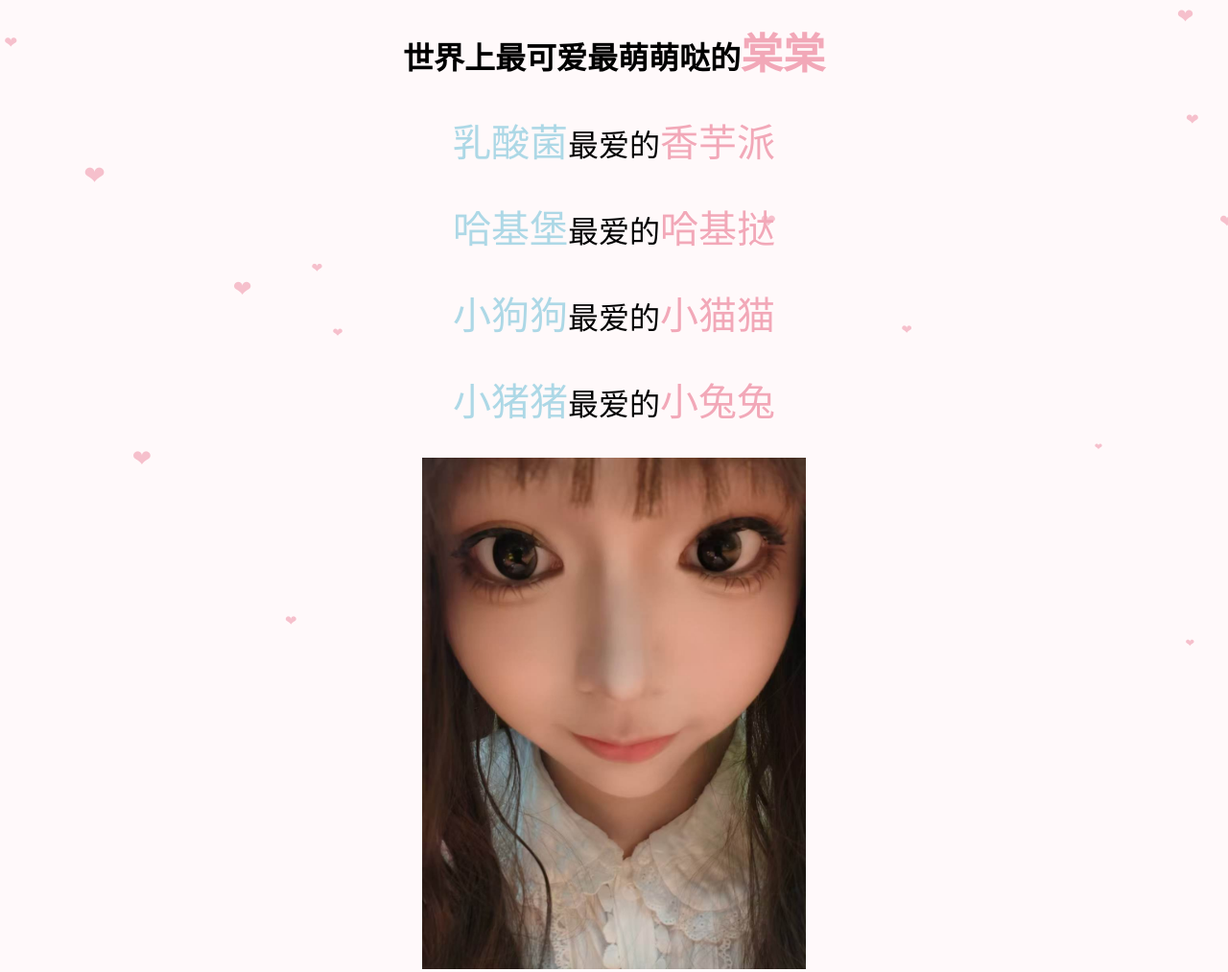
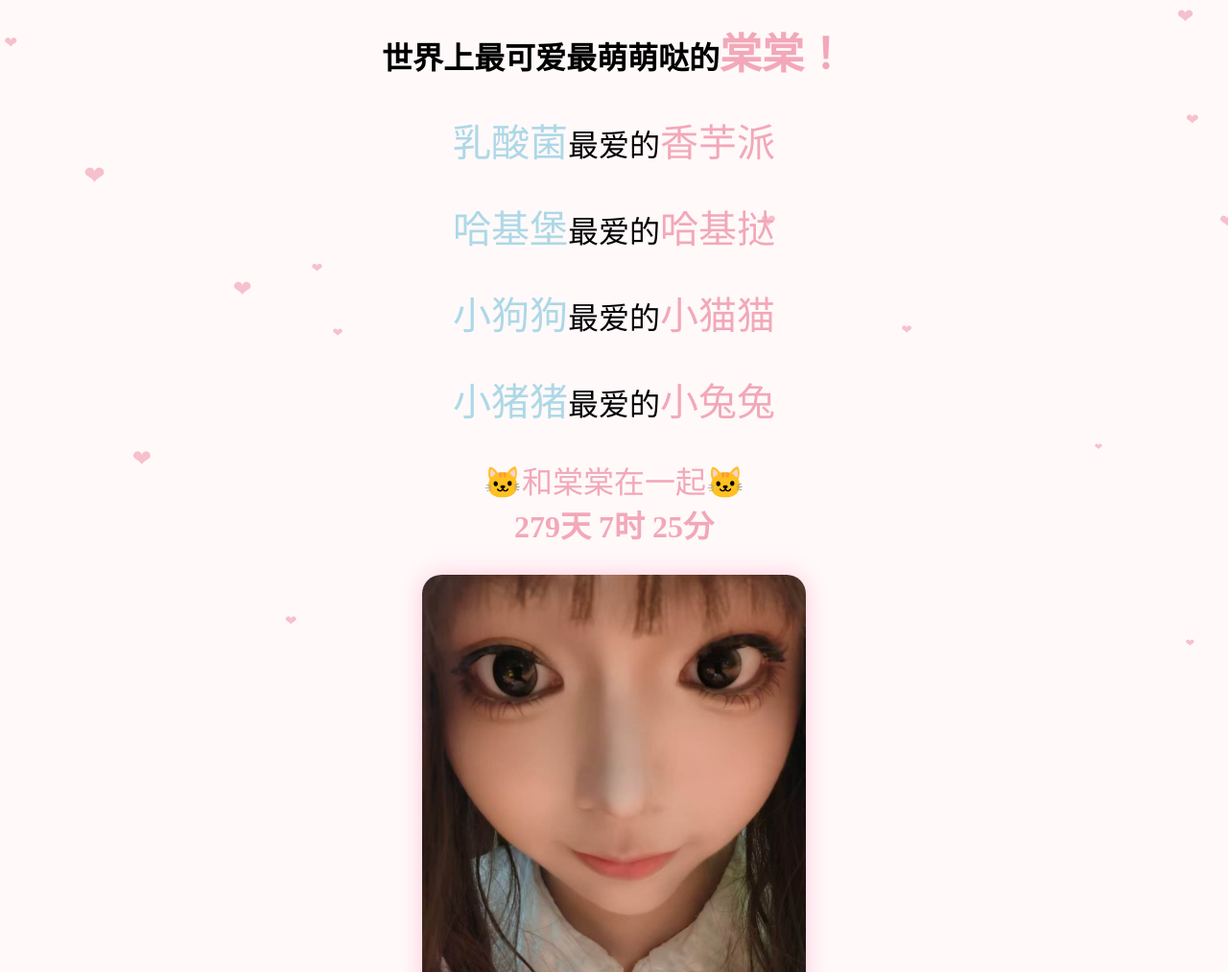
Before and after one commit to theyuqiqi/cutecat, a plain HTML site: page index.html in a window 1280 px wide. Shown: the top 1013 px of the page at 96% size. Drawn offline with Linux system fonts and the light colour scheme.

Commit message:
Enhance index.html with animations and time display
Added fade-in animation and time calculation feature.

```diff
--- a/index.html
+++ b/index.html
@@ -3,15 +3,31 @@
 <head>
 <meta charset="UTF-8">
 <title>我最喜欢的小宝宝</title>
+<style>
+/* 页面整体淡入效果 */
+body{
+    animation: fadeIn 5.0s ease-in-out;
+}
+@keyframes fadeIn {
+    0% {opacity:0;}
+    100% {opacity:1;}
+}
+</style>
 </head>
 <body style="text-align:center; background:#fff9fa;">
-<h1>世界上最可爱最萌萌哒的<span style="color:#f2a8b8;font-size:44px;">棠棠</span></h1>
+<h1>世界上最可爱最萌萌哒的<span style="color:#f2a8b8;font-size:44px;">棠棠！</span></h1>
 <p style="font-size:32px;"><span style="color:lightblue;font-size:40px;">乳酸菌</span>最爱的<span style="color:#f2a8b8;font-size:40px;">香芋派</span></p>
 <p style="font-size:32px;"><span style="color:lightblue;font-size:40px;">哈基堡</span>最爱的<span style="color:#f2a8b8;font-size:40px;">哈基挞</span></p>
 <p style="font-size:32px;"><span style="color:lightblue;font-size:40px;">小狗狗</span>最爱的<span style="color:#f2a8b8;font-size:40px;">小猫猫</span></p>
 <p style="font-size:32px;"><span style="color:lightblue;font-size:40px;">小猪猪</span>最爱的<span style="color:#f2a8b8;font-size:40px;">小兔兔</span></p>
 
-<img src="https://raw.githubusercontent.com/theyuqiqi/cutecat/refs/heads/main/445f430b34a5a27cc00fc238dc527fc0.jpg" style="width:400px; height:auto;object-fit:contain">
+<p style="text-align:center; font-size:32px; color:#f2a8b8; margin:30px 0;">
+🐱和棠棠在一起🐱<br>
+<span id="timeShow" style="font-size:32px;font-weight:bold;"></span>
+</p >
+
+<img src="https://raw.githubusercontent.com/theyuqiqi/cutecat/refs/heads/main/445f430b34a5a27cc00fc238dc527fc0.jpg"
+style="width:400px; height:auto;object-fit:contain;box-shadow: 0 0 24px #ffc8da;border-radius:20px"onclick="alert('🐾可爱的小猫猫🐾\n🐾喵喵喵🐾')">
 
 <script>
 function createHeart(){
@@ -36,6 +52,22 @@ function createHeart(){
   },7000);
 }
 setInterval(createHeart,300);
+
+const startTime = new Date("2025-12-28 00:00:00");
+
+function calcTime() {
+  const now = new Date();
+  const diff = now - startTime;
+
+  const day = Math.floor(diff / (1000 * 60 * 60 * 24));
+  const hour = Math.floor((diff % (1000 * 60 * 60 * 24)) / (1000 * 60 * 60));
+  const minute = Math.floor((diff % (1000 * 60 * 60)) / (1000 * 60));
+
+  document.getElementById("timeShow").innerText = `${day}天 ${hour}时 ${minute}分`;
+}
+
+calcTime();
+setInterval(calcTime, 60 * 1000);
 </script>
 </body>
 </html>
```
